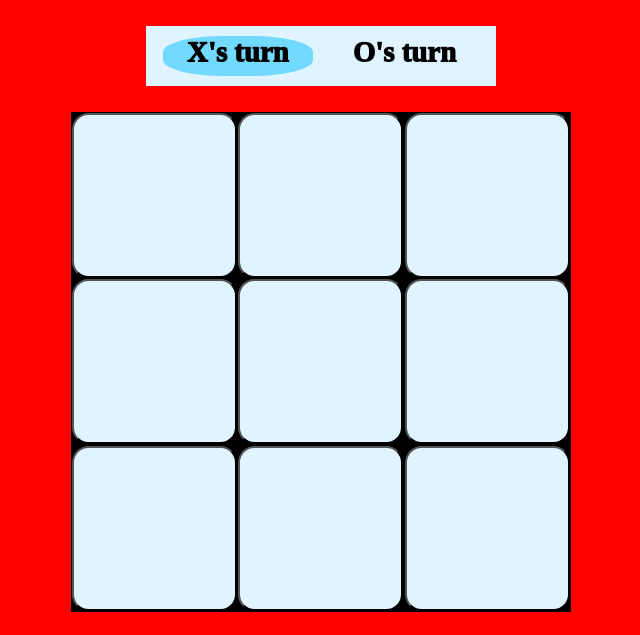
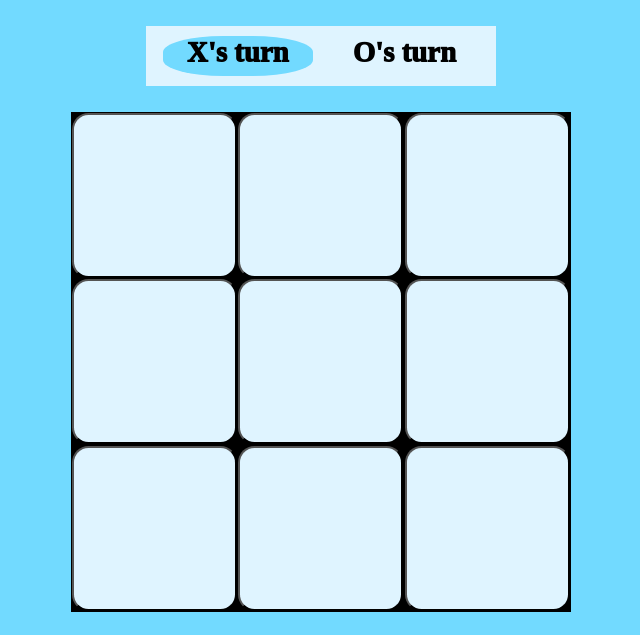
Before and after one commit to sakshamhayaran/PRODIGY_WD_03, a plain HTML site: page index.html in a window 1280 px wide. Shown: the top 635 px of the page, without its empty margins (319-959 px from the left). Drawn offline with Linux system fonts and the light colour scheme.

Commit message:
Update style.css

```diff
--- a/style.css
+++ b/style.css
@@ -3,7 +3,7 @@
     padding:0px;
 }
 html, body{
-    background-color:red;
+    background-color:#72daff;
     height:100%;
     width:100%;
 }
```
